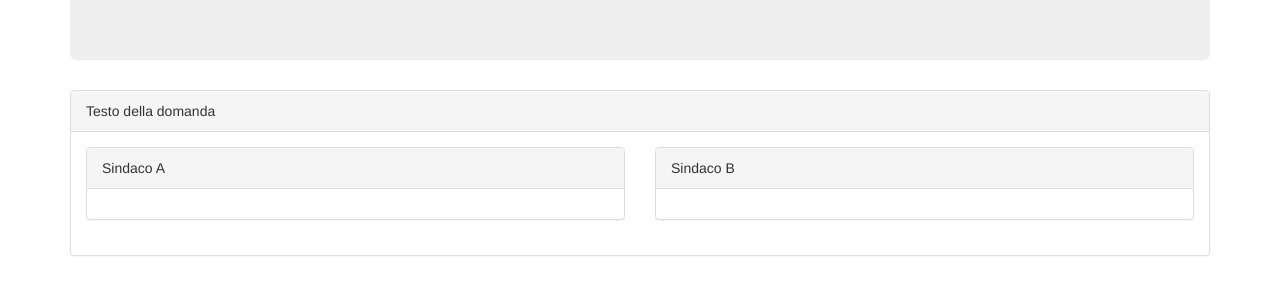
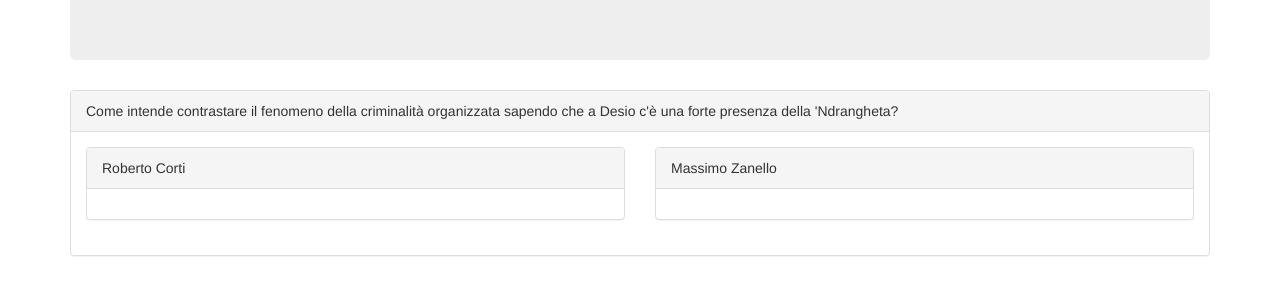
Before and after one commit to infocitta/sondaggi, a plain HTML site: page index.html in a window 1280 px wide. Shown: the part 180-474 px from the top of the page. Drawn offline with nearby package versions, Linux system fonts and the light colour scheme.

Commit message:
Update index.html

```diff
--- a/index.html
+++ b/index.html
@@ -52,13 +52,13 @@
 <div class="container">
 	<div class="panel panel-default">
 		<div class="panel-heading">
-			Testo della domanda</div>
+			Come intende contrastare il fenomeno della criminalità organizzata sapendo che a Desio c'è una forte presenza della 'Ndrangheta?</div>
 		<div class="panel-body">
 			<div class="row">
 				<div class="col-sm-6">
 					<div class="panel panel-default">
 						<div class="panel-heading">
-							Sindaco A</div>
+							 Roberto Corti</div>
 						<div class="panel-body">
 							<div class="fb-comments" data-href="https://infocitta.github.io/sondaggi/desio/1/a" data-numposts="1" data-width="400">
 							</div>
@@ -68,7 +68,7 @@
 				<div class="col-sm-6">
 					<div class="panel panel-default">
 						<div class="panel-heading">
-							Sindaco B</div>
+							 Massimo Zanello</div>
 						<div class="panel-body">
 							<div class="fb-comments" data-href="https://infocitta.github.io/sondaggi/desio/1/b" data-numposts="1" data-width="400">
 							</div>
```
